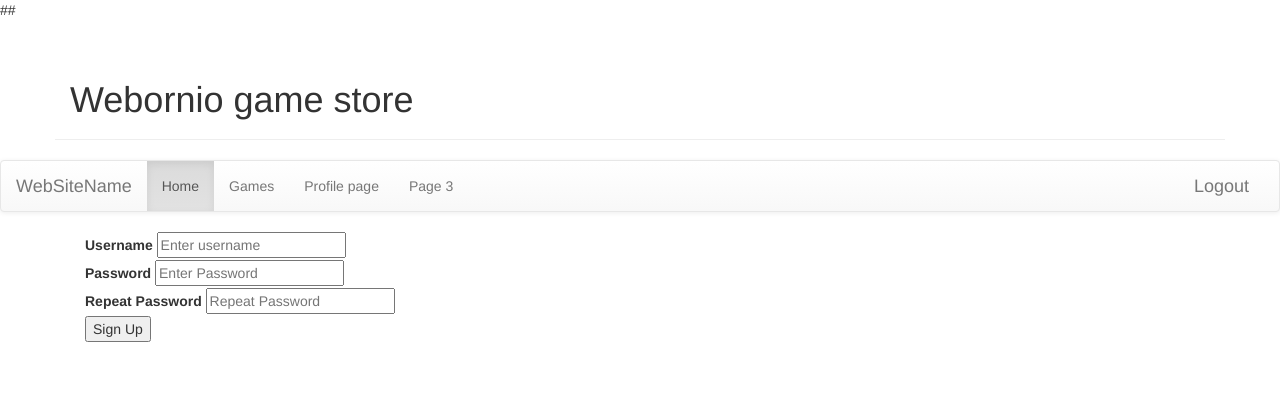
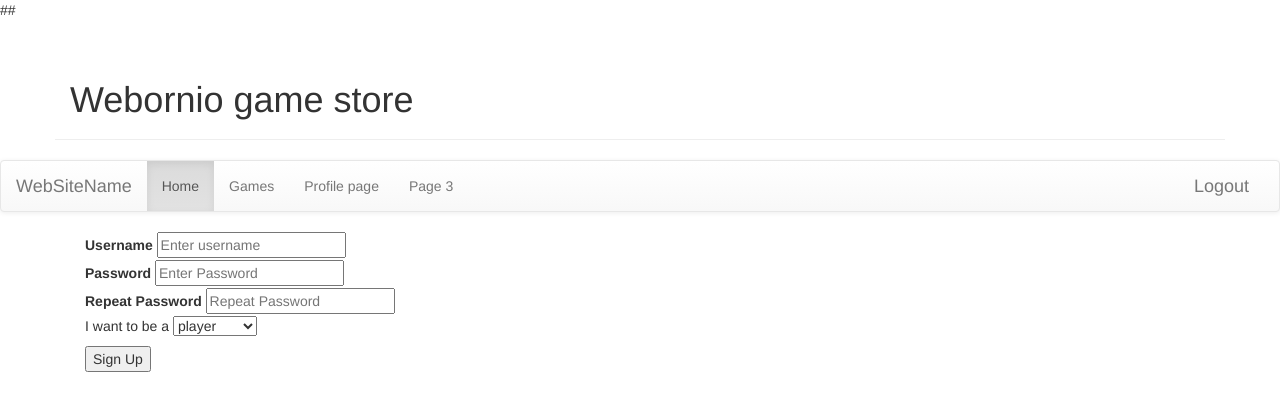
Before and after one commit to Rdui/first_django_project, a Django app: page /store/register/ in a window 1280 px wide. Shown: the top 411 px of the page. Run offline with Django 3.2, Linux system fonts and the light colour scheme; some libraries are stand-ins or nearby versions.

Commit message:
registration for player and developer

```diff
--- a/webornio/store/templates/registration/registration_form.html
+++ b/webornio/store/templates/registration/registration_form.html
@@ -14,9 +14,19 @@
     <label><b>Repeat Password</b></label>
     <input type="password" placeholder="Repeat Password" name="psw-repeat" required><br>
 
-    <button type="submit" class="signupbtn">Sign Up</button>
+
+    <p>I want to be a
+    <select name="users">
+      <option player="player">player</option>
+      <option developer="developer">developer</option>
+    </select><br>
+    </p>
+     <button type="submit" class="signupbtn">Sign Up</button><br>
   </div>
 </form>
-<script> document.getElementById("csrf").value = csrftoken</script>
+<script> document.getElementById("csrf").value = csrftoken
+
+
+</script>
 
 {% endblock %}
--- a/webornio/store/views.py
+++ b/webornio/store/views.py
@@ -198,10 +198,25 @@ def buy_cancel(request):
 def buy_error(request):
     pass
 def register(request):
+    if request.method == "POST":
+        data = request.POST
+        if data["psw"] == data ["psw-repeat"]:
+            user_ = User.objects.create_user(username=data["username"], password=data["psw"])
+            if data["users"] == "player":
+                player = Player(user = user_)
+                player.save()
+            elif data["users"] == "developer":
+                developer = Developer(user = user_)
+                developer.save()
+            return redirect("/store/login")
+        else:
+            return HttpResponse("Passwords do not match!")
 
-    template = loader.get_template('registration/registration_form.html')
-    context = RequestContext(request,{})
-    return HttpResponse(template.render(context))
+    else:
+        template = loader.get_template('registration/registration_form.html')
+        context = RequestContext(request,{})
+        return HttpResponse(template.render(context))
+
 
 def highscores(request, game_id):
     game_entry = Game.objects.get(id=game_id)
```
